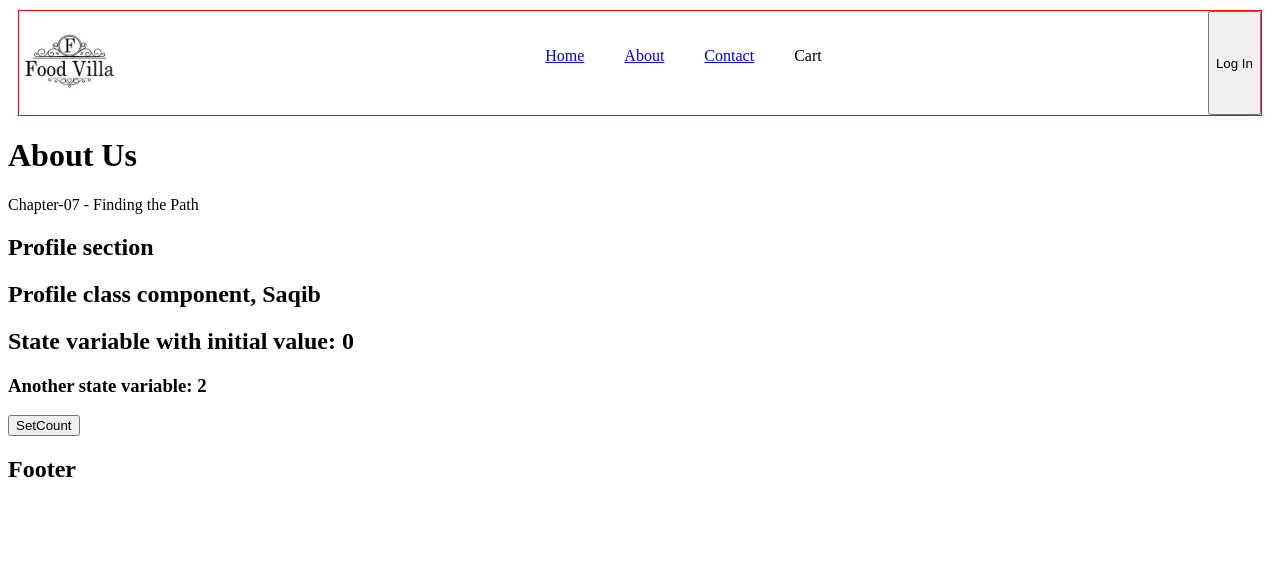
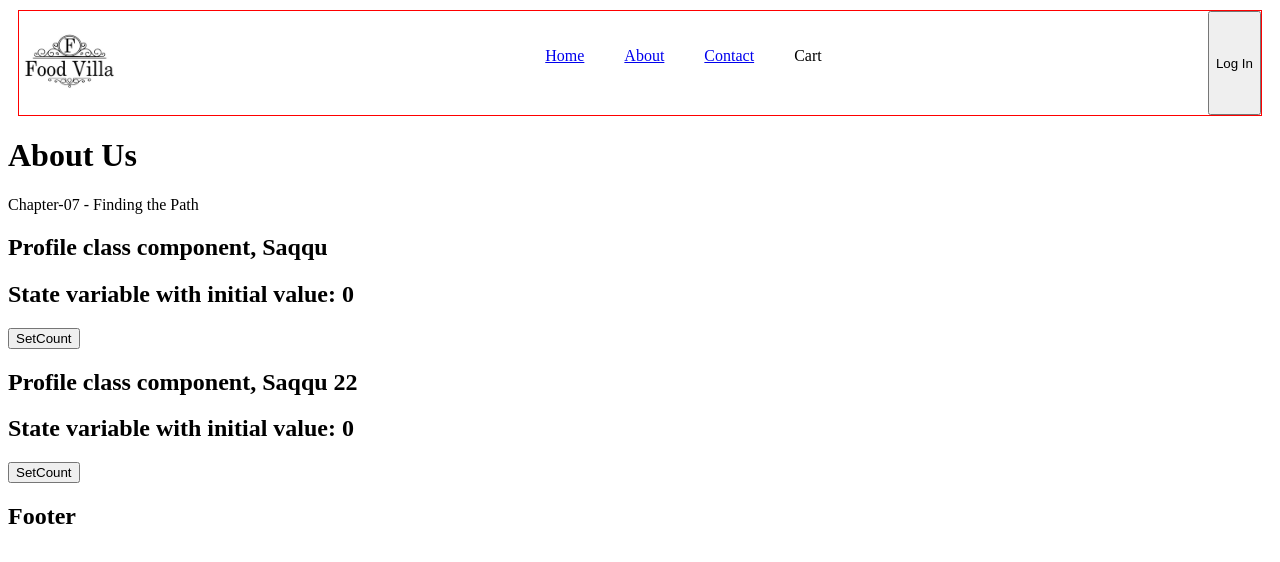
Before and after one commit to iamsaqib24/Namaste-React-Course, a React (Vite) app: page /about/profile in a window 1280 px wide. Shown: the top 562 px of the page. Built offline with nearby package versions, Linux system fonts and the light colour scheme.

Commit message:
react-life-cycle-methods

```diff
--- a/src/components/About.js
+++ b/src/components/About.js
@@ -2,15 +2,42 @@ import React from 'react'
 import { Outlet } from 'react-router-dom'
 import Profile from "./ProfileClass"
 
-const About = () => {
+// const About2 = () => {
+//   return (
+//     <div>
+//         <h1>About Us</h1>
+//         <p>Chapter-07 - Finding the Path</p>
+//         <Outlet />
+//         <Profile name="Saqib" />
+//     </div>
+//   )
+// }
+
+class About extends React.Component {
+    constructor(props){
+        super(props)
+        console.log("Parent - Inside Constructor");
+    }
+
+    componentDidMount() {
+        // best place to make api calls
+        console.log("Parent - componentDidMount");
+    }
+
+    render() {
+
+        console.log("Parent - Inside Render");
+
         return (
             <div>
                 <h1>About Us</h1>
                 <p>Chapter-07 - Finding the Path</p>
-        <Outlet />
-        <Profile name="Saqib" />
+                {/* <Outlet /> */}
+                <Profile name={"Saqqu"} />
+                <Profile name={"Saqqu 22"} />
             </div>
         )
     }
+}
 
 export default About
--- a/src/components/ProfileClass.js
+++ b/src/components/ProfileClass.js
@@ -8,30 +8,27 @@ class Profile extends React.Component {
 
         this.state = {
             count: 0,
-            count2: 2,
         }
-        console.log("Inside Constuctor");
+        console.log("Child Inside Constuctor");
     }
 
     componentDidMount() {
         // best place to make api calls
-        console.log("componentDidMount");
+        console.log("Child componentDidMount");
     }
 
     render() {
         const {count} = this.state // destructured
 
-        console.log("Inside Render");
+        console.log("Child Inside Render");
 
         return (
             <div>
                 <h2>Profile class component, {this.props.name}</h2>
                 <h2>State variable with initial value: {count}</h2>
-                <h3>Another state variable: {this.state.count2}</h3>
                 <button onClick={() => {
                     this.setState({
                         count: 1,
-                        count2: 4,
                     })
                 }}>SetCount</button>
             </div>
```
Lines whose indentation alone changed are shown as unchanged.
